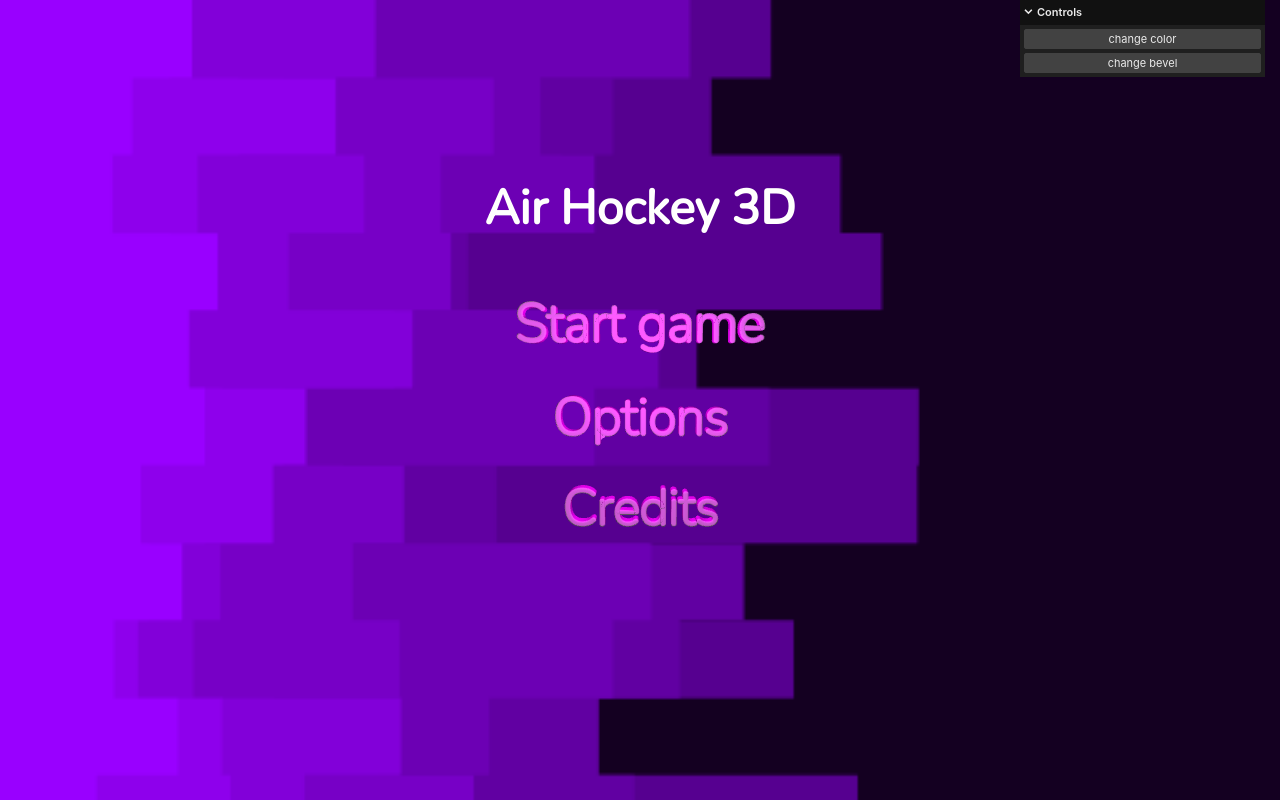
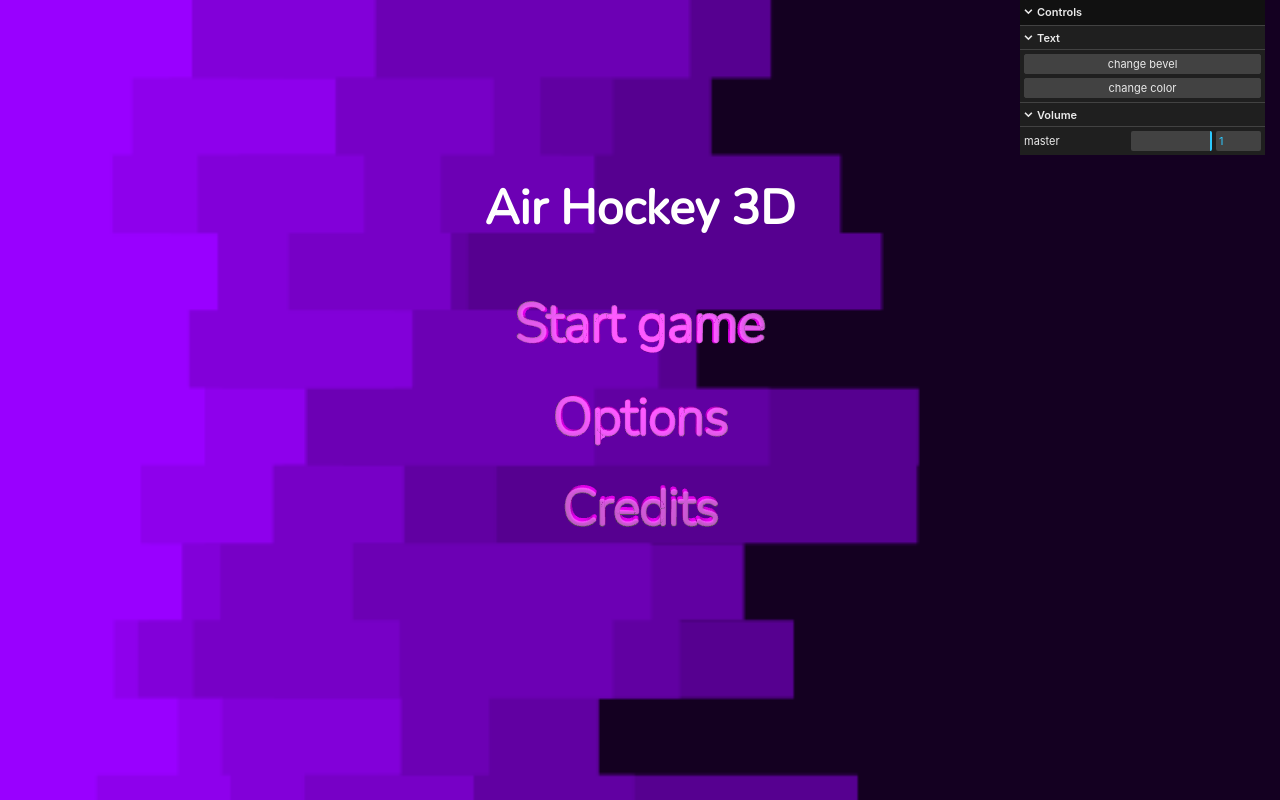
Before and after one commit to SapienzaInteractiveGraphicsCourse/final-project-lipari-nobile, a website built with Vite: page index.html in a window 1280 px wide. Built offline with nearby package versions, Linux system fonts and the light colour scheme; animation ran at ten frames a second; files whose address does not match are found by name.

Commit message:
Implemented Audio Controls

```diff
--- a/index.html
+++ b/index.html
@@ -40,7 +40,7 @@
                 </div>
                 <div class="option">
                     <h3>Volume</h3>
-                    0 <input type="range" id="points" name="points" min="0" max="100" value="50">100
+                    0 <input type="range" id="volume" name="points" min="0" max="100" value="100">100
                     <br>
                 </div>
             </div>
--- a/public/js/menu.js
+++ b/public/js/menu.js
@@ -31,7 +31,7 @@ let pointerXOnPointerDown = 0;
 let windowHalfX = window.innerWidth / 2;
 let raycaster;
 let mouse;
-let sound;
+let sound, listener;
 
 init();
 animate();
@@ -87,20 +87,17 @@ function init() {
     mouse = new THREE.Vector2(1,1);
 
     /* Audio */
-    const listener = new THREE.AudioListener();
+    listener = new THREE.AudioListener();
     camera.add(listener);
 
-    // create a global audio source
+    // create an Ambient audio source
     sound = new THREE.Audio(listener);
 
-    // load a sound and set it as the Audio object's buffer
-    const audioLoader = new THREE.AudioLoader();
-    audioLoader.load('../sounds/BOX_15.mp3', function(buffer) {
-        sound.setBuffer(buffer);
-        sound.setLoop(true);
-        sound.setVolume(0.5);
-        sound.play()
-    });
+    const songElement = document.getElementById('song')
+    sound.setMediaElementSource(songElement);
+    sound.setFilter( listener.context.createWaveShaper() );
+    sound.setLoop(true);
+    songElement.play();
 
 	const pointLight = new THREE.PointLight( 0xffffff, 4.5, 0, 0 );
 	pointLight.color.setHSL( Math.random(), 1, 0.5 );
@@ -143,11 +140,24 @@ function init() {
 		}
 	};
 
+    const SoundControls = function () {
+        this.master = listener.getMasterVolume();
+    };
+
+
 	const gui = new GUI();
-	gui.add( params, 'changeColor' ).name( 'change color' );
-	gui.add( params, 'changeBevel' ).name( 'change bevel' );
-	//gui.open();
+    const textFolder = gui.addFolder( 'Text' );
+    const soundControls = new SoundControls();
+    const volumeFolder = gui.addFolder('Volume');
 
+    textFolder.add( params, 'changeBevel' ).name( 'change bevel' );
+    textFolder.add(params, 'changeColor').name('change color');
+
+    volumeFolder.add( soundControls, 'master' ).min( 0.0 ).max( 1.0 ).step( 0.01 ).onChange( function () {
+
+        listener.setMasterVolume( soundControls.master );
+
+    } );
 }
 
 function onWindowResize() {
@@ -256,15 +266,12 @@ function onPointerUp(event) {
         setup();
 
         // Stop the sound
-        //sound.stop();
+        sound.stop();
 
         // Close the GUI
-        gui.toggleHide()
-
         console.log('start game')
     }
     if(firstIntersect.object.name === 'option') {
-
         // Close the credits if it's open
         if(credits.style.bottom == `0px`){
             credits.style.bottom = `-${creditsHeight}px`;
@@ -369,9 +376,14 @@ function startAnimationChangeText(){
     })
 };
 
-function onClickHandler(event) {
-    console.log('click')
-}
+/* Event listener to change master volume */
+document.getElementById('volume').addEventListener('input', (event) => {
+    console.log(event)
+    const volume = event.target.value / 100;
+    console.log(volume)
+    sound.setVolume(volume);
+    listener.setMasterVolume(volume);
+})
 
 function animate() {
     sound.setVolume(0.1)
```
